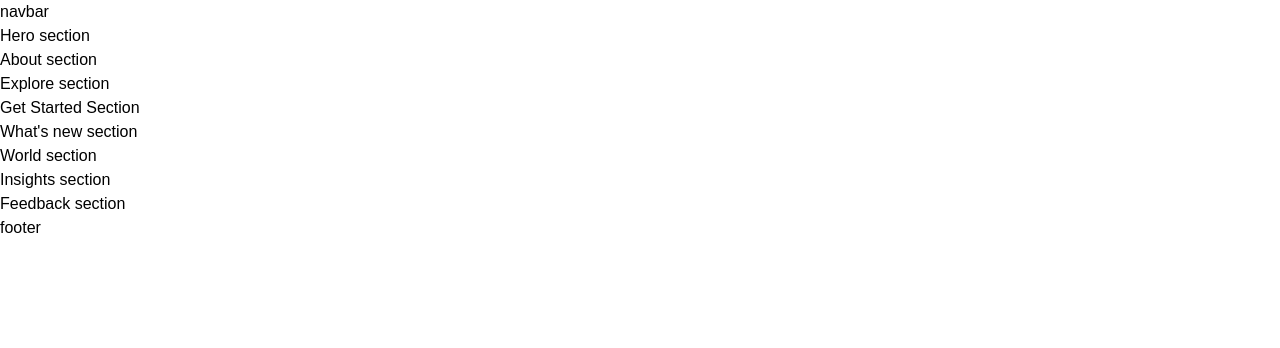
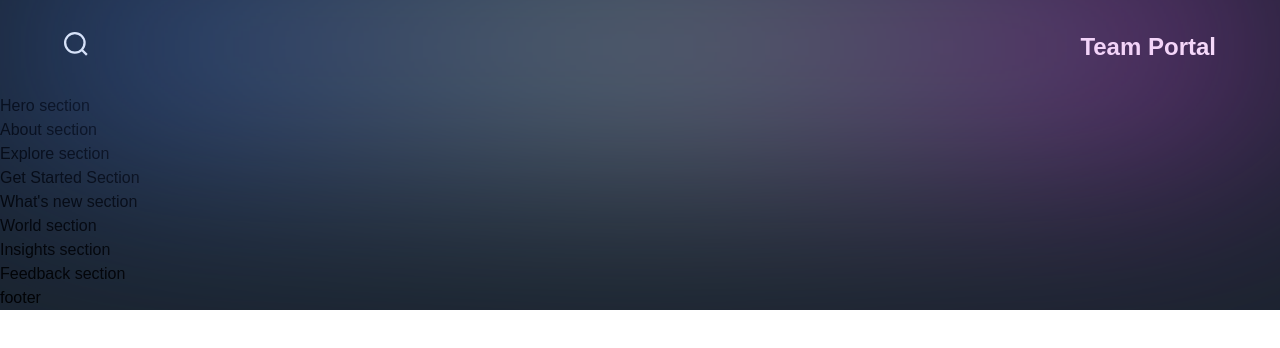
Before and after one commit to mackmraz/Tailwinds-Website, a Next.js app: page / in a window 1280 px wide. Shown: the top 348 px of the page. Built offline with nearby package versions, Linux system fonts and the light colour scheme; a web font is replaced by a local one.

Commit message:
Adds Basic Nav bar and background

```diff
--- a/app/page.js
+++ b/app/page.js
@@ -2,7 +2,7 @@
 import { About, Explore, Feedback, GetStarted, Hero, Insights, WhatsNew, World } from '../sections';
 
 const Page = () => (
-  <div>
+  <div className="bg-primary-black overflow-hidden">
     <Navbar />
     <Hero />
     <About />
--- a/components/Navbar.jsx
+++ b/components/Navbar.jsx
@@ -1,9 +1,29 @@
 'use client';
 
+import { motion } from 'framer-motion';
+
+import styles from '../styles';
+import { navVariants } from '../utils/motion';
+
 const Navbar = () => (
-  <nav>
-    navbar
-  </nav>
+  <motion.nav
+    variants={navVariants}
+    initial = "hidden"
+    whileInView = "show"
+    className = {`${styles.xPaddings} py-8 relative`}
+  >
+    <div className="absolute w[50%] inset-0 gradient-01" />
+    <div className={`${styles.innerWidth} mx-auto flex justify-between gap-8`}>
+      <img
+        src="/search.svg"
+        alt="search"
+        className="w-[24px] h-[24px] object-contain"
+      />
+      <h2 className="font-extrabold text-[24px] leading-[30px] text-white">
+        Team Portal
+      </h2>
+    </div>
+  </motion.nav>
 );
 
 export default Navbar;
```
